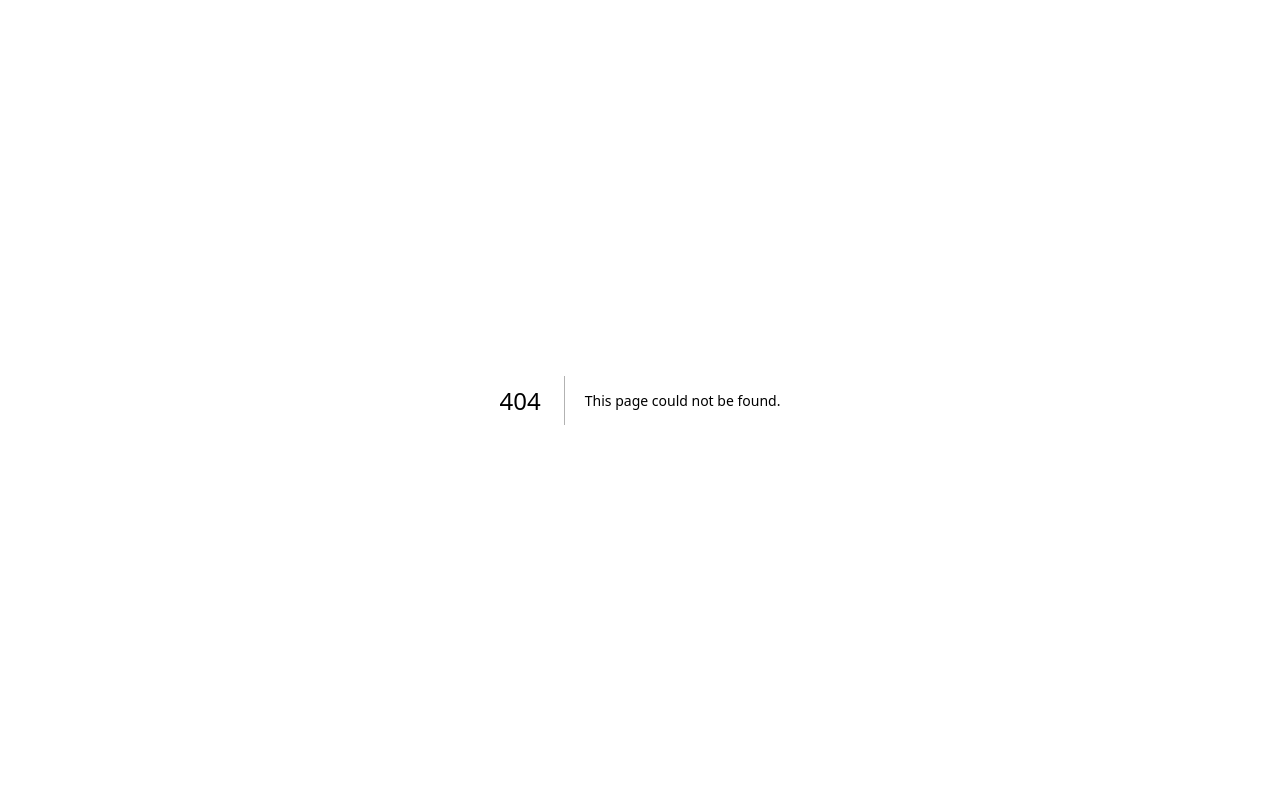
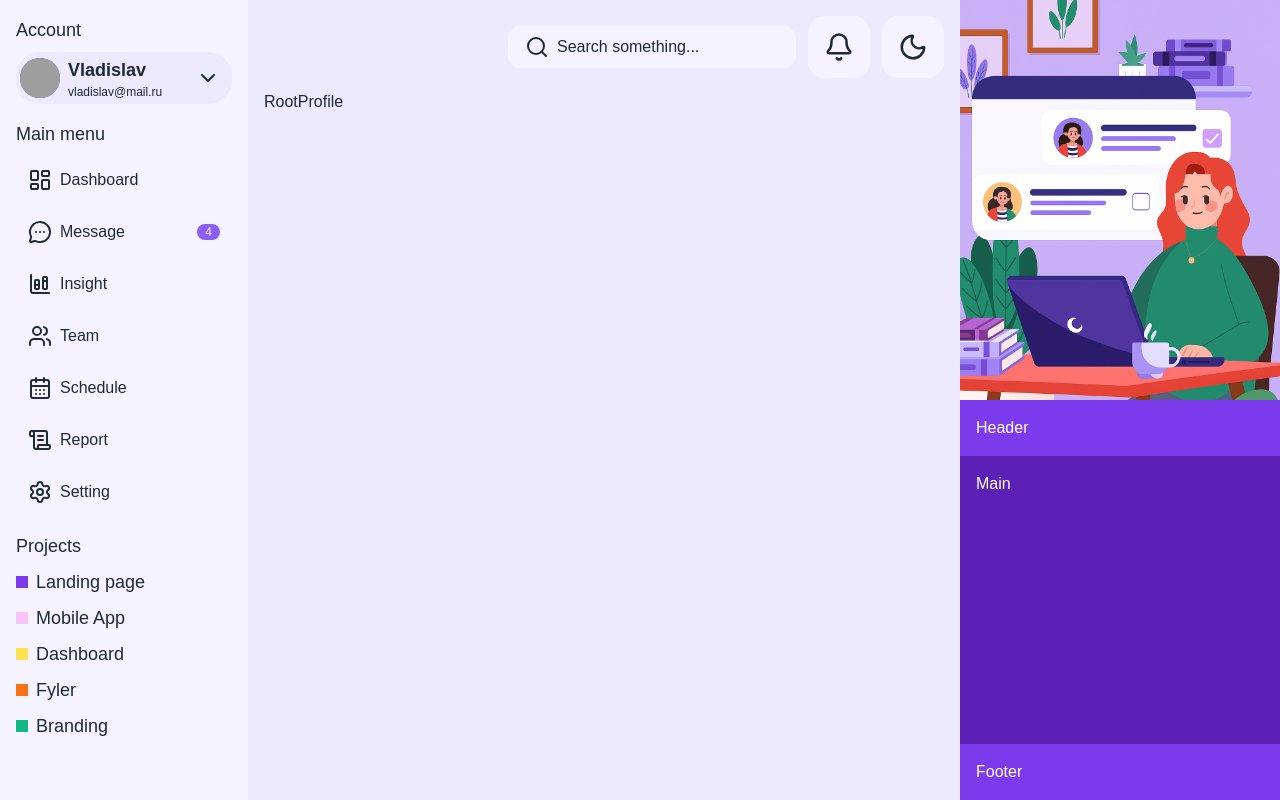
Before and after one commit to Nick8582/TaskHub-Frontend, a Next.js app: page /profile in a window 1280 px wide. Before the commit this address had no page. Built offline with nearby package versions, Linux system fonts and the light colour scheme; grey boxes are pictures that could not be loaded.

Commit message:
reafactoring: layout

```diff
--- /dev/null
+++ b/src/app/(dashboard)/profile/page.tsx
@@ -0,0 +1,9 @@
+import { type Metadata } from "next"
+
+export const metadata: Metadata = {
+  title: "Profile",
+}
+
+export default function RootProfile() {
+  return <div>RootProfile</div>
+}
--- a/src/processes/layouts/dashboard/index.tsx
+++ b/src/processes/layouts/dashboard/index.tsx
@@ -1,6 +1,7 @@
 import { type FC } from "react"
 
 import {
+  ChatDashboard,
   HeaderDashboard,
   SidebarDashboard,
 } from "@/src/processes/layouts/dashboard/ui"
@@ -16,14 +17,7 @@ export const DashboardLayout: FC<LayoutProps> = ({ children }) => {
           <main className="grid grid-cols-3 gap-3">{children}</main>
         </div>
       </div>
-      <div className="flex w-full max-w-64 flex-col">
-        <div className="h-1/2 bg-[url(/image/right-bg.png)] bg-cover bg-center bg-no-repeat"></div>
-        <div className="bg-primary text-hard-white flex h-1/2 flex-col">
-          <div className="bg-primary-light p-4">Header</div>
-          <div className="bg-primary-dark flex-auto p-4">Main</div>
-          <div className="bg-primary-light p-4">Footer</div>
-        </div>
-      </div>
+      <ChatDashboard />
     </div>
   )
 }
--- a/src/processes/layouts/dashboard/models/constant.ts
+++ b/src/processes/layouts/dashboard/models/constant.ts
@@ -39,3 +39,16 @@ export const NAVIGATION_LINK: DashboardNavigationType[] = [
     icon: "Settings",
   },
 ]
+
+export const ACCOUNT_LINK: DashboardNavigationType[] = [
+  {
+    href: RouteDashboard.PROFILE,
+    label: "Profile",
+    icon: "User",
+  },
+  {
+    href: RouteDashboard.SETTING,
+    label: "Setting",
+    icon: "Settings",
+  },
+]
--- /dev/null
+++ b/src/processes/layouts/dashboard/ui/chat/chat.tsx
@@ -0,0 +1,14 @@
+import type { FC } from "react"
+
+export const ChatDashboard: FC = () => {
+  return (
+    <div className="flex w-full max-w-80 flex-col">
+      <div className="h-1/2 bg-[url(/image/right-bg.png)] bg-cover bg-center bg-no-repeat"></div>
+      <div className="bg-primary text-hard-white flex h-1/2 flex-col">
+        <div className="bg-primary p-4">Header</div>
+        <div className="bg-primary-dark flex-auto p-4">Main</div>
+        <div className="bg-primary p-4">Footer</div>
+      </div>
+    </div>
+  )
+}
--- a/src/processes/layouts/dashboard/ui/index.tsx
+++ b/src/processes/layouts/dashboard/ui/index.tsx
@@ -1,2 +1,3 @@
+export { ChatDashboard } from "./chat/chat"
 export { HeaderDashboard } from "./header/header"
 export { SidebarDashboard } from "./sidebar/sidebar"
--- a/src/processes/layouts/dashboard/ui/sidebar/account.tsx
+++ b/src/processes/layouts/dashboard/ui/sidebar/account.tsx
@@ -1,37 +1,113 @@
 "use client"
 
-import { type FC } from "react"
+import { useRef, useState, type FC } from "react"
 import Image from "next/image"
+import Link from "next/link"
 
 import { MockProfile } from "@/src/data/profile.data"
+import { ACCOUNT_LINK } from "@/src/processes/layouts/dashboard/models/constant"
+import { useClickOutside } from "@/src/shared/hooks/use-click-outside"
+import { Button } from "@/src/shared/ui/button"
 import { LucideIcon } from "@/src/shared/ui/icon/lucide"
+import { cn } from "@/src/shared/utils/cn"
 
 export const AccountDashboard: FC = () => {
+  const [isOpen, setIsOpen] = useState(false)
+
+  const listRef = useRef<HTMLUListElement>(null)
+  const buttonRef = useRef<HTMLButtonElement>(null)
+
+  useClickOutside(listRef, () => setIsOpen(false), [buttonRef])
+
+  const closeMenu = () => {
+    setIsOpen(false)
+  }
+
+  const handleLogout = () => {
+    console.log("User logged out")
+    closeMenu()
+  }
+
   return (
     <div className="w-full">
-      <p className="text-gray-text text-lg">Account</p>
+      <p className="text-gray-text mb-2 text-lg">Account</p>
+      <div className="relative">
         <div className="bg-gray-sidebar flex items-center justify-between gap-2 rounded-3xl p-1">
-        <div className="bg-primary h-10 w-10 rounded-full">
+          <div className="bg-primary h-10 w-10 flex-shrink-0 rounded-full">
             {MockProfile.avatar && (
               <Image
-              className="h-full w-full rounded-full object-contain"
+                className="h-full w-full rounded-full object-cover"
                 width={40}
                 height={40}
                 src={MockProfile.avatar}
-              alt=""
+                alt={`${MockProfile.name}'s avatar`}
               />
             )}
           </div>
-        <div className="flex-auto">
-          <p className="text-gray-text text-lg font-bold">{MockProfile.name}</p>
-          <p className="text-gray-text text-xs">{MockProfile.email}</p>
+          <div className="flex-auto overflow-hidden">
+            <p className="text-gray-text truncate text-lg font-bold">
+              {MockProfile.name}
+            </p>
+            <p className="text-gray-text truncate text-xs">
+              {MockProfile.email}
+            </p>
           </div>
           <button
-          className="text-gray-text cursor-pointer"
-          onClick={() => console.log("123")}
+            ref={buttonRef}
+            type="button"
+            className="text-gray-text flex-shrink-0 cursor-pointer p-2"
+            onClick={() => setIsOpen(!isOpen)}
+            aria-haspopup="menu"
+            aria-expanded={isOpen}
+            aria-label="Account menu"
           >
-          <LucideIcon name={"ChevronDown"} />
+            <LucideIcon
+              name={"ChevronDown"}
+              className={cn(
+                "transition-transform duration-200",
+                isOpen && "rotate-180"
+              )}
+            />
           </button>
+        </div>
+
+        {isOpen && (
+          <ul
+            ref={listRef}
+            onClick={closeMenu}
+            className={cn(
+              "border-gray-border bg-gray-sidebar absolute right-0 top-full z-10 mt-1 flex w-full flex-col rounded-2xl border px-1 py-2 shadow-lg"
+            )}
+            role="menu"
+            aria-orientation="vertical"
+            aria-labelledby={buttonRef.current?.id}
+          >
+            {ACCOUNT_LINK.map(option => (
+              <li key={option.href} role="presentation">
+                <Link
+                  href={option.href}
+                  className="hover:bg-gray-hover flex w-full items-center gap-2 rounded-xl px-3 py-2 text-sm transition-colors"
+                  role="menuitem"
+                >
+                  <LucideIcon name={option.icon} size={16} />
+                  {option.label}
+                </Link>
+              </li>
+            ))}
+            <li
+              role="presentation"
+              className="border-gray-border mt-1 border-t pt-1"
+            >
+              <Button
+                onClick={handleLogout}
+                className="text-status-overdue hover:bg-gray-hover flex w-full items-center gap-2 rounded-xl bg-transparent px-3 py-2 text-left text-sm transition-colors"
+              >
+                <LucideIcon name={"LogOut"} size={16} />
+                Log out
+              </Button>
+            </li>
+          </ul>
+        )}
       </div>
     </div>
   )
--- a/src/shared/constants/route.constants.ts
+++ b/src/shared/constants/route.constants.ts
@@ -6,6 +6,7 @@ export const RouteDashboard = {
   SCHEDULE: "/schedule",
   REPORT: "/report",
   SETTING: "/setting",
+  PROFILE: "/profile",
 } as const
 
 export type RouteDashboard =
--- a/src/shared/ui/dropdown-button/index.tsx
+++ b/src/shared/ui/dropdown-button/index.tsx
@@ -125,7 +125,7 @@ const DropdownButtonComponent = <T extends React.Key>({
         aria-expanded={isOpen}
         aria-controls={listboxId}
       >
-        {selectedOption?.label ?? "Выберите..."}
+        {selectedOption?.label ?? "Selected..."}
         <ChevronDown
           size={16}
           className={cn(
--- a/src/widget/active-cards/index.tsx
+++ b/src/widget/active-cards/index.tsx
@@ -1,8 +1,8 @@
 import type { FC } from "react"
 import Image from "next/image"
 
+import { DATA_CARDS_DASHBOARD } from "@/src/data/active-cards.data"
 import { Card } from "@/src/shared/ui/card"
-import { DATA_CARDS_DASHBOARD } from "@/src/widget/active-cards/data"
 
 export const ActiveCards: FC = () => {
   return (
```
Also changed, not shown: src/data/active-cards.data.ts (renamed from src/widget/active-cards/data.ts). Lines whose indentation alone changed are shown as unchanged.
